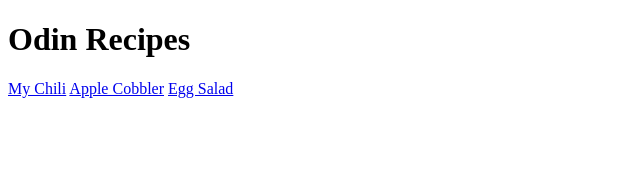
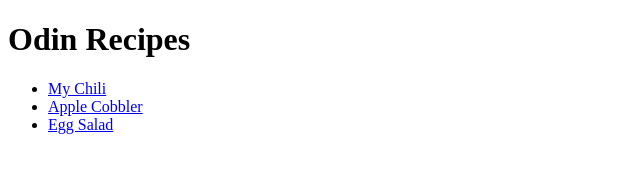
Before and after one commit to nipho2009/odin-recipes, a plain HTML site: page index.html in a window 1280 px wide. Shown: the whole page, without its empty margins (0-640 px from the left). Drawn offline with Linux system fonts and the light colour scheme.

Commit message:
change links in index.html to unorder list

```diff
--- a/index.html
+++ b/index.html
@@ -7,8 +7,10 @@
     <body>
         <h1>Odin Recipes</h1>
 
-        <a href="recipes/my_chili.html">My Chili</a>
-        <a href="recipes/apple_cobbler.html">Apple Cobbler</a>
-        <a href="recipes/egg_salad.html">Egg Salad</a>
+        <ul>
+            <li><a href="recipes/my_chili.html">My Chili</a></li>
+            <li><a href="recipes/apple_cobbler.html">Apple Cobbler</a></li>
+            <li><a href="recipes/egg_salad.html">Egg Salad</a></li>
+        </ul>
     </body>
 </html>
```
